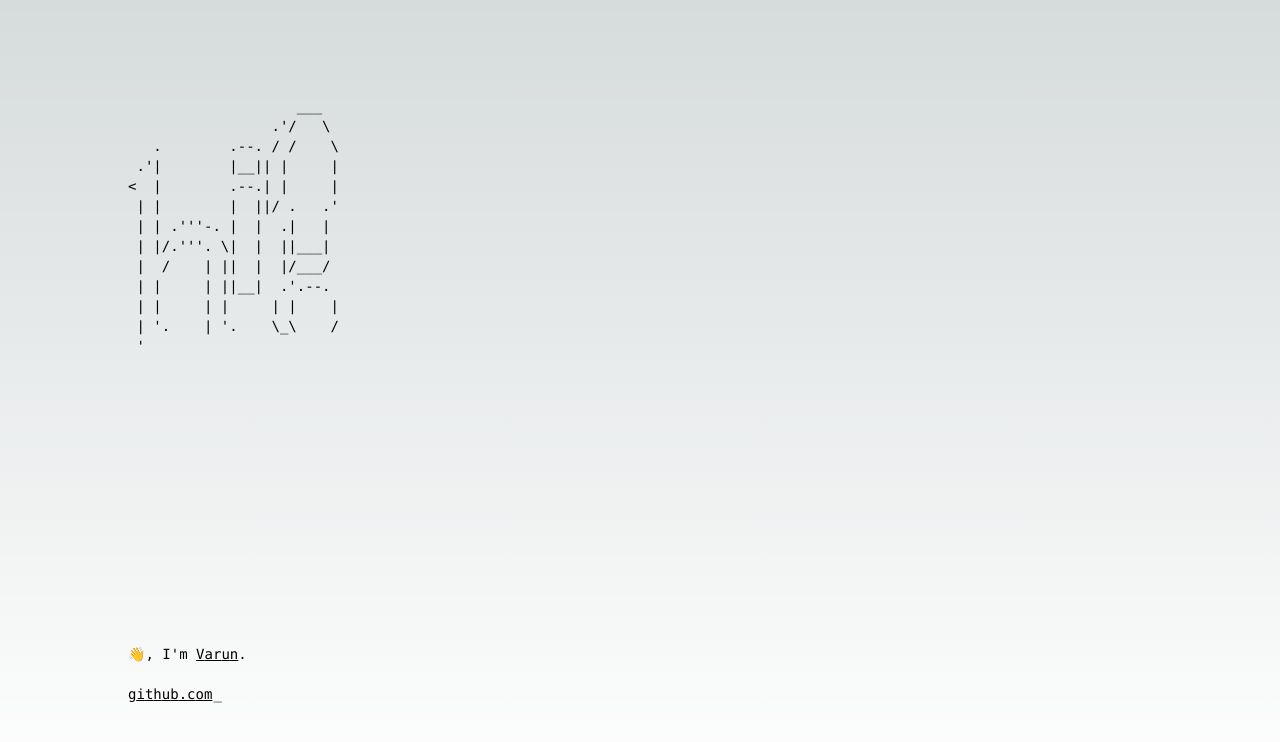
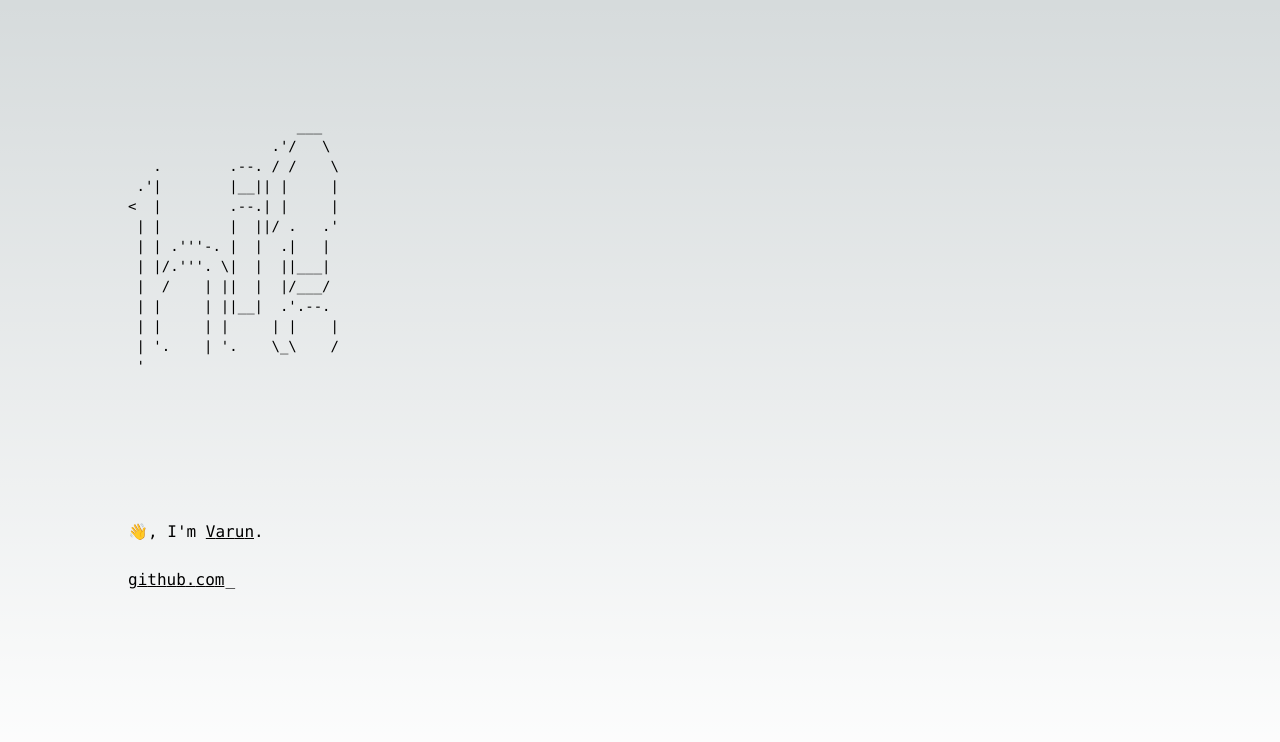
Before and after one commit to varunkamath/varunkamathdev, a Next.js app: page / in a window 1280 px wide. Shown: the top 742 px of the page. Built offline with nearby package versions, Linux system fonts and the light colour scheme.

Commit message:
Base page update

```diff
--- a/app/page.tsx
+++ b/app/page.tsx
@@ -6,17 +6,7 @@ import Typewriter from 'typewriter-effect';
 export default function Home() {
   return (
     <main className="flex min-h-screen flex-col items-center justify-between p-24">
-      {/* <div style={{
-        display: 'flex',
-        justifyContent: 'center',
-        alignItems: 'center',
-        height: '100vh',
-        backgroundColor: '#000',
-        color: '#fff',
-        fontFamily: 'Lucida Console, Monaco, monospace',
-        fontSize: '2rem',
-      }}> */}
-      <div className="z-10 max-w-5xl w-full items-center justify-between font-mono text-sm lg:flex">
+      <div className="z-10 max-w-5xl w-full items-center justify-between font-mono text-sm lg:flex mt-5">
         <Typewriter
           options={{
             cursor: " ",
@@ -30,7 +20,8 @@ export default function Home() {
           }}
         />
       </div>
-      <div className="z-10 max-w-5xl w-full items-center justify-between font-mono text-sm md:flex">
+      {/* <div className="z-11 max-w-5xl w-full items-center justify-between font-mono text-md md:flex"> */}
+      <div className="relative before:absolute max-w-5xl w-full max-h-1xl items-center font-mono text-md md:flex mb-28">
         <Head>
           <title>Varun Kamath</title>
           <meta name="viewport" content="initial-scale=1.0, width=device-width" />
```
Also changed, not shown: 1 other file (tests, documents, lock files or other folders).
